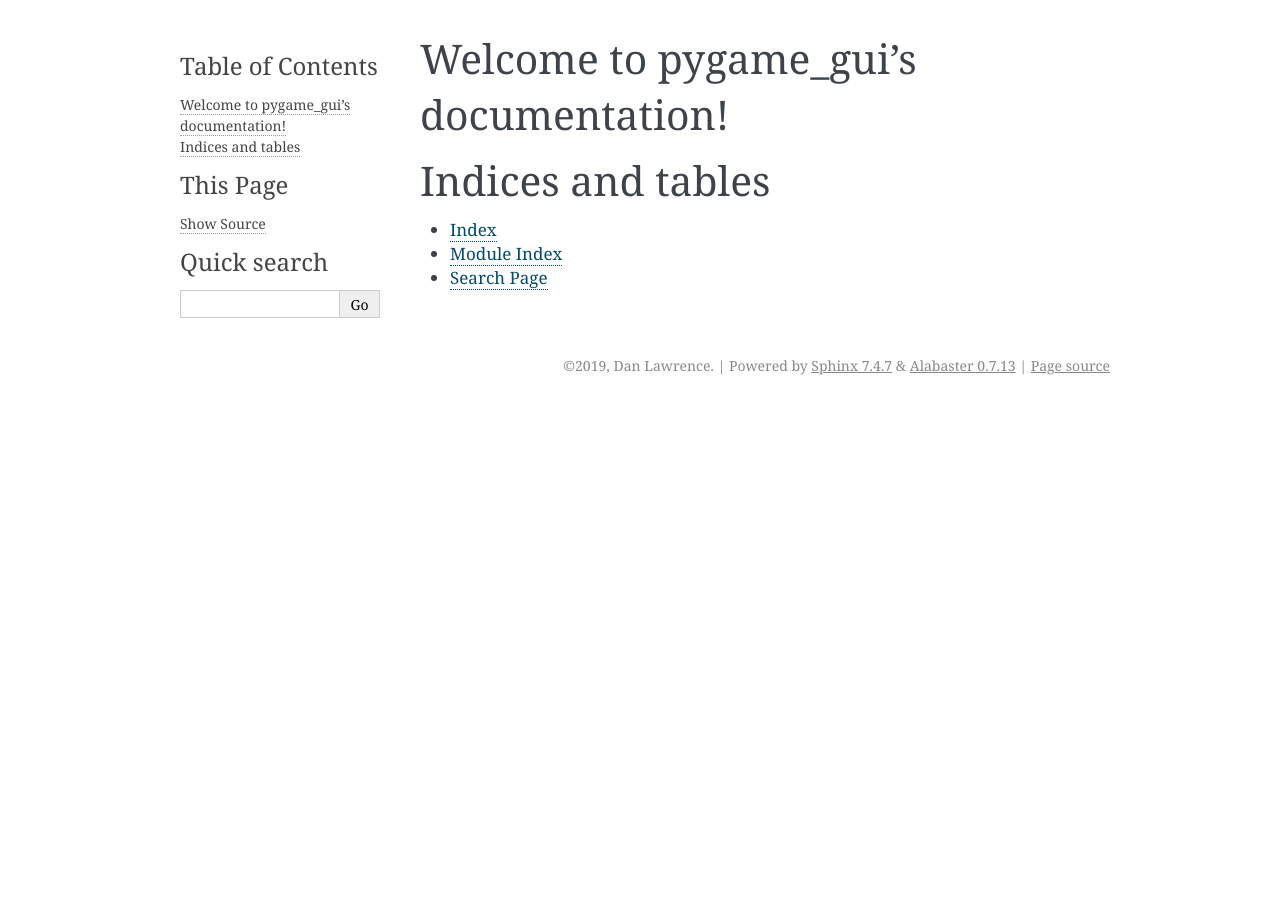
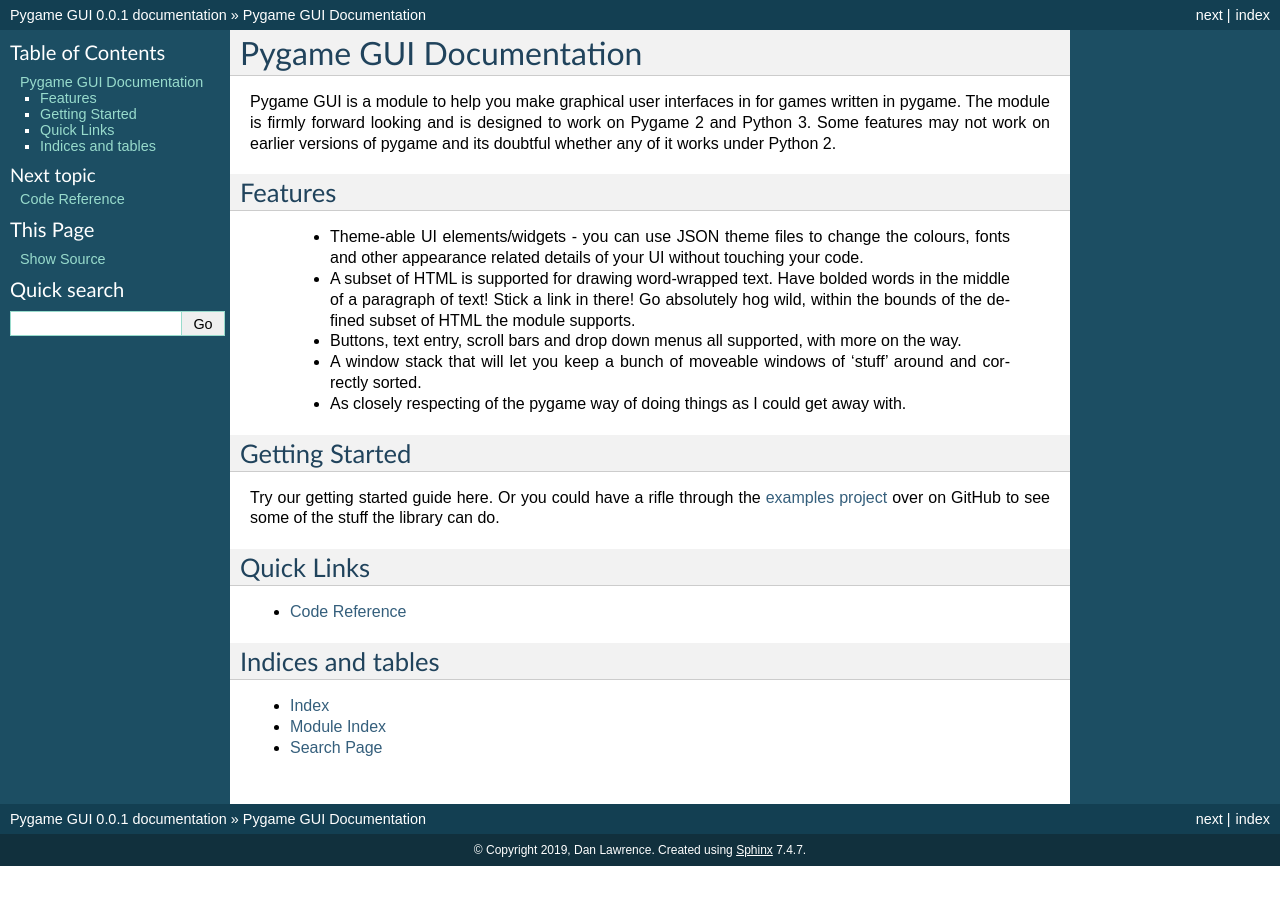
Before and after one commit to MyreMylar/pygame_gui, a Sphinx documentation site: the page built from docs/source/index.rst, in a window 1280 px wide. Built offline with Sphinx 7.4.7, drawn with Linux system fonts in a browser that asks for light colours.

Commit message:
Making the first pass at some documentation.

```diff
--- a/docs/source/conf.py
+++ b/docs/source/conf.py
@@ -17,14 +17,15 @@
 
 
 sys.path.insert(0, os.path.abspath('../../'))
-sys.path.insert(0, os.path.abspath('../../windows/'))
-sys.path.insert(0, os.path.abspath('../../elements/'))
-sys.path.insert(0, os.path.abspath('../../core/'))
+sys.path.insert(0, os.path.abspath('../../pygame_gui/'))
+sys.path.insert(0, os.path.abspath('../../pygame_gui/windows/'))
+sys.path.insert(0, os.path.abspath('../../pygame_gui/elements/'))
+sys.path.insert(0, os.path.abspath('../../pygame_gui/core/'))
 
 
 # -- Project information -----------------------------------------------------
 
-project = 'pygame_gui'
+project = 'Pygame GUI'
 copyright = '2019, Dan Lawrence'
 author = 'Dan Lawrence'
 
@@ -82,7 +83,7 @@
 # The theme to use for HTML and HTML Help pages.  See the documentation for
 # a list of builtin themes.
 #
-html_theme = 'alabaster'
+html_theme = 'classic'
 
 # Theme options are theme-specific and customize the look and feel of a theme
 # further.  For a list of options available for each theme, see the
--- a/docs/source/index.rst
+++ b/docs/source/index.rst
@@ -3,17 +3,46 @@
    You can adapt this file completely to your liking, but it should at least
    contain the root `toctree` directive.
 
-Welcome to pygame_gui's documentation!
+Pygame GUI Documentation
 ===================================================
 
+Pygame GUI is a module to help you make graphical user interfaces in for games written in pygame. The module is firmly
+forward looking and is designed to work on Pygame 2 and Python 3. Some features may not work on earlier versions of
+pygame and its doubtful whether any of it works under Python 2.
+
+Features
+--------
+
+ - Theme-able UI elements/widgets - you can use JSON theme files to change the colours, fonts and other appearance
+   related details of your UI without touching your code.
+
+ - A subset of HTML is supported for drawing word-wrapped text. Have bolded words in the middle of a paragraph of text!
+   Stick a link in there! Go absolutely hog wild, within the bounds of the defined subset of HTML the module supports.
+
+ - Buttons, text entry, scroll bars and drop down menus all supported, with more on the way.
+
+ - A window stack that will let you keep a bunch of moveable windows of 'stuff' around and correctly sorted.
+
+ - As closely respecting of the pygame way of doing things as I could get away with.
+
+Getting Started
+---------------
+
+Try our getting started guide here. Or you could have a rifle through the
+`examples project <https://github.com/MyreMylar/pygame_gui_examples>`_ over on GitHub to see some of the stuff the
+library can do.
+
+
+Quick Links
+-----------
 .. toctree::
    :maxdepth: 2
-   :caption: Contents:
 
+   code
 
 
 Indices and tables
-==================
+------------------
 
 * :ref:`genindex`
 * :ref:`modindex`
```
Also changed, not shown: docs/source/code.rst (+3 -12 lines), 1 other file.
